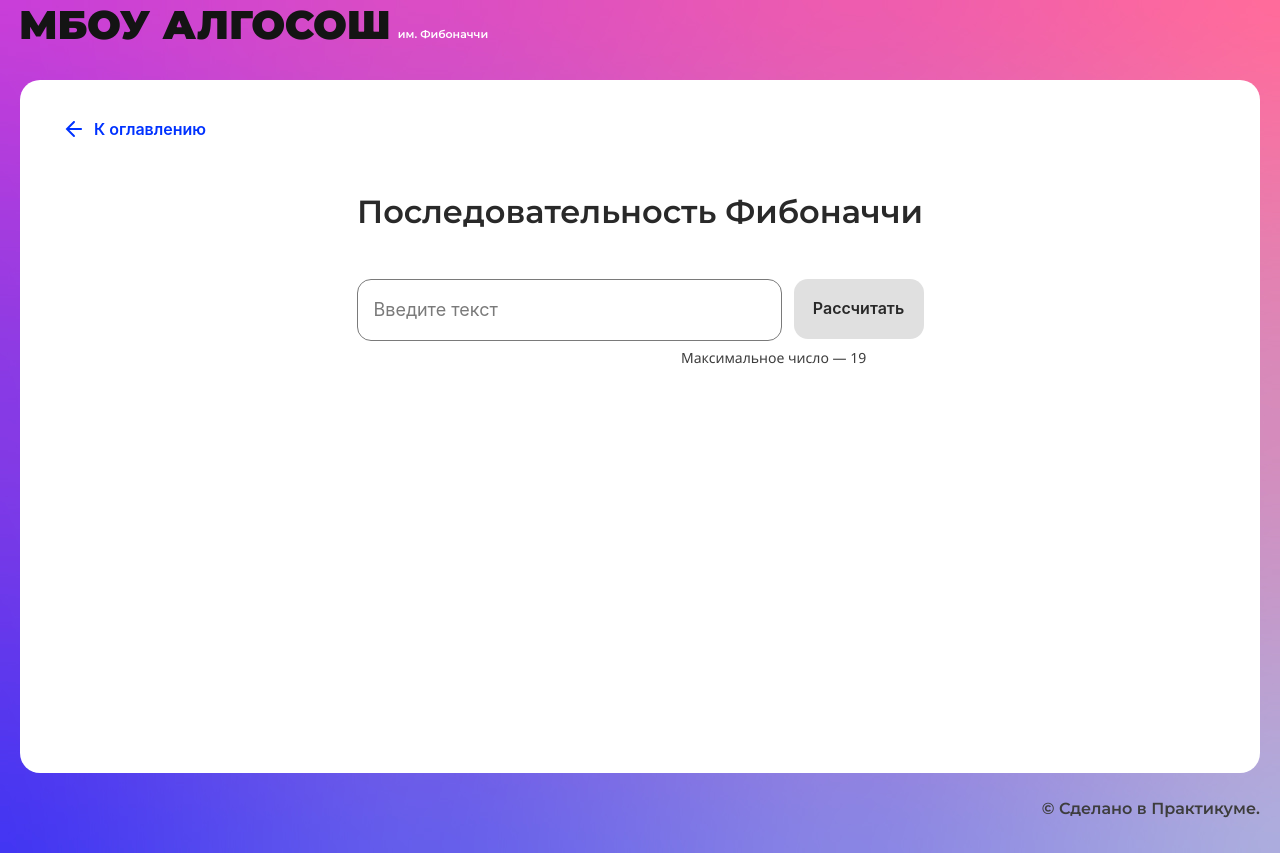
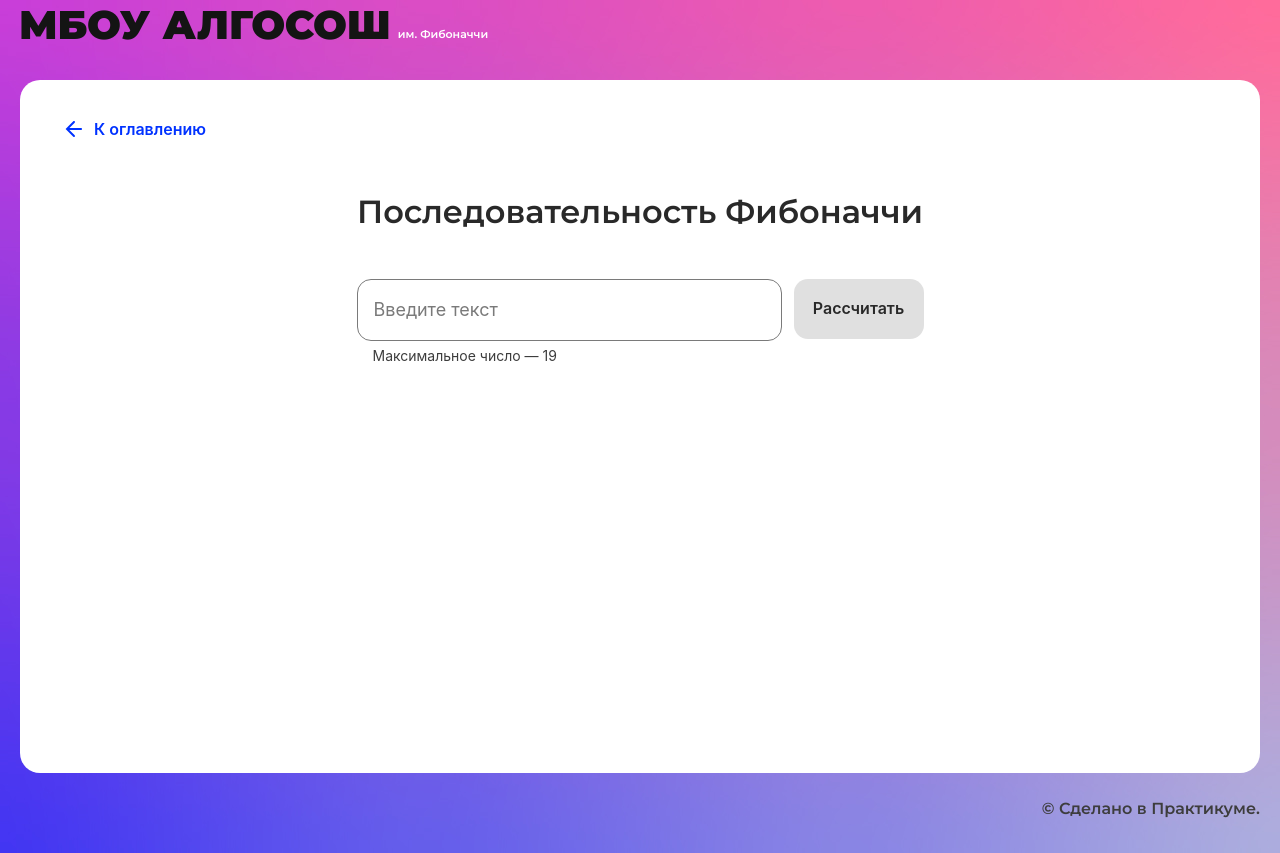
Before and after one commit to Dvdovina/algoSosh, a React (Create React App) app: page /fibonacci in a window 1280 px wide. Built offline with nearby package versions, Linux system fonts and the light colour scheme.

Commit message:
fix: text logic

```diff
--- a/src/components/fibonacci-page/fibonacci-page.tsx
+++ b/src/components/fibonacci-page/fibonacci-page.tsx
@@ -34,6 +34,7 @@ export const FibonacciPage: React.FC = () => {
           name="value"
           onChange={handleChange}
           type="number"
+          isLimitText={true}
         />
         <Button
           text="Рассчитать"
@@ -48,7 +49,6 @@ export const FibonacciPage: React.FC = () => {
           }
         />
       </form>
-      <p className={fibonacciPageStyles.paragraph}>Максимальное число — 19</p>
       <ul className={fibonacciPageStyles.circle_box}>
         {state?.map((item, index) => (
           <li key={index}>
--- a/src/components/fibonacci-page/fibonaci-pade.module.css
+++ b/src/components/fibonacci-page/fibonaci-pade.module.css
@@ -16,15 +16,3 @@
     padding-left: 0;
     row-gap: 48px;
 }
-
-.paragraph {
-    color: #3d3d3d;
-    display: flex;
-    font-family: Segoe UI;
-    font-size: 14px;
-    font-style: normal;
-    font-weight: 400;
-    line-height: 22px;
-    margin: 6px 0 120px 625px;
-    padding: 0;
-}
--- a/src/components/queue-page/queue-page.tsx
+++ b/src/components/queue-page/queue-page.tsx
@@ -74,6 +74,8 @@ export const QueuePage: React.FC = () => {
           name="value"
           type="string"
           onChange={handleChange}
+          isLimitText={true}
+          max={4}
         />
         <div className={queuePageStyles.buttons_box}>
           <Button
--- a/src/components/stack-page/stack-page.module.css
+++ b/src/components/stack-page/stack-page.module.css
@@ -25,15 +25,3 @@
     padding-left: 0;
     padding-top: 120px;
 }
-
-.paragraph {
-    color: #3d3d3d;
-    display: flex;
-    font-family: Segoe UI;
-    font-size: 14px;
-    font-style: normal;
-    font-weight: 400;
-    line-height: 22px;
-    margin: 6px 0 0 490px;
-    padding: 0;
-}
--- a/src/components/stack-page/stack-page.tsx
+++ b/src/components/stack-page/stack-page.tsx
@@ -69,12 +69,14 @@ export const StackPage: React.FC = () => {
       <form className={stackPageStyles.input_box} onSubmit={onSubmit} >
         <Input
           maxLength={4}
+          max={4}
           value={values.value}
           name="value"
           onChange={handleChange}
           type="string"
           extraClass={stackPageStyles.input}
           placeholder="Введите значение"
+          isLimitText={true}
         />
         <div className={stackPageStyles.buttons_box}>
           <Button
@@ -99,7 +101,6 @@ export const StackPage: React.FC = () => {
           />
         </div>
       </form>
-      <p className={stackPageStyles.paragraph}>Максимум — 4 символа</p>
       <ul className={stackPageStyles.circle_box}>
         {state?.map((item, index) => (
           <li key={index}>
--- a/src/components/string/string.module.css
+++ b/src/components/string/string.module.css
@@ -13,15 +13,3 @@
     margin: 0 auto;
     padding-left: 0;
 }
-
-.paragraph {
-    color: #3d3d3d;
-    display: flex;
-    font-family: Segoe UI;
-    font-size: 14px;
-    font-style: normal;
-    font-weight: 400;
-    line-height: 22px;
-    margin: 6px 0 120px 625px;
-    padding: 0;
-}
--- a/src/components/string/string.tsx
+++ b/src/components/string/string.tsx
@@ -43,6 +43,7 @@ export const StringComponent: React.FC = () => {
           value={values.value}
           name="value"
           onChange={handleChange}
+          isLimitText={true}
         />
         <Button
           text="Развернуть"
@@ -51,7 +52,6 @@ export const StringComponent: React.FC = () => {
           disabled={values.value ? false : true}
         />
       </form>
-      <p className={stringStyles.paragraph}>Максимум — 11 символов</p>
       <ul className={stringStyles.circle_box}>
         {state?.map((item, index) => (
           <li key={index}>
```
